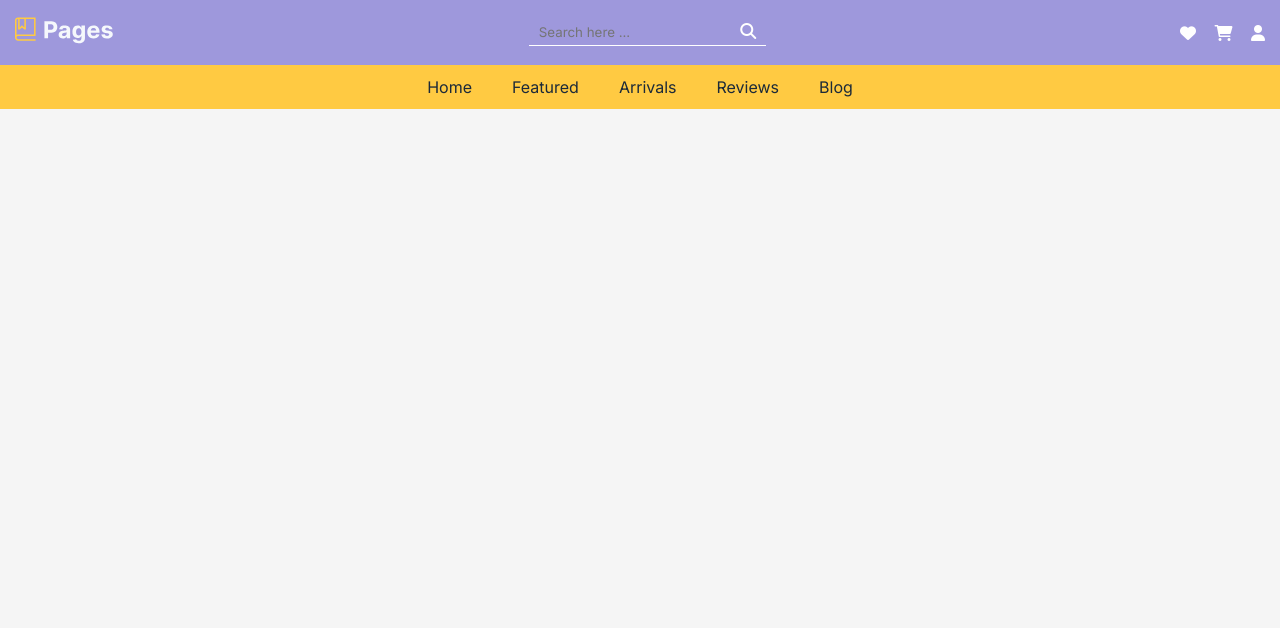
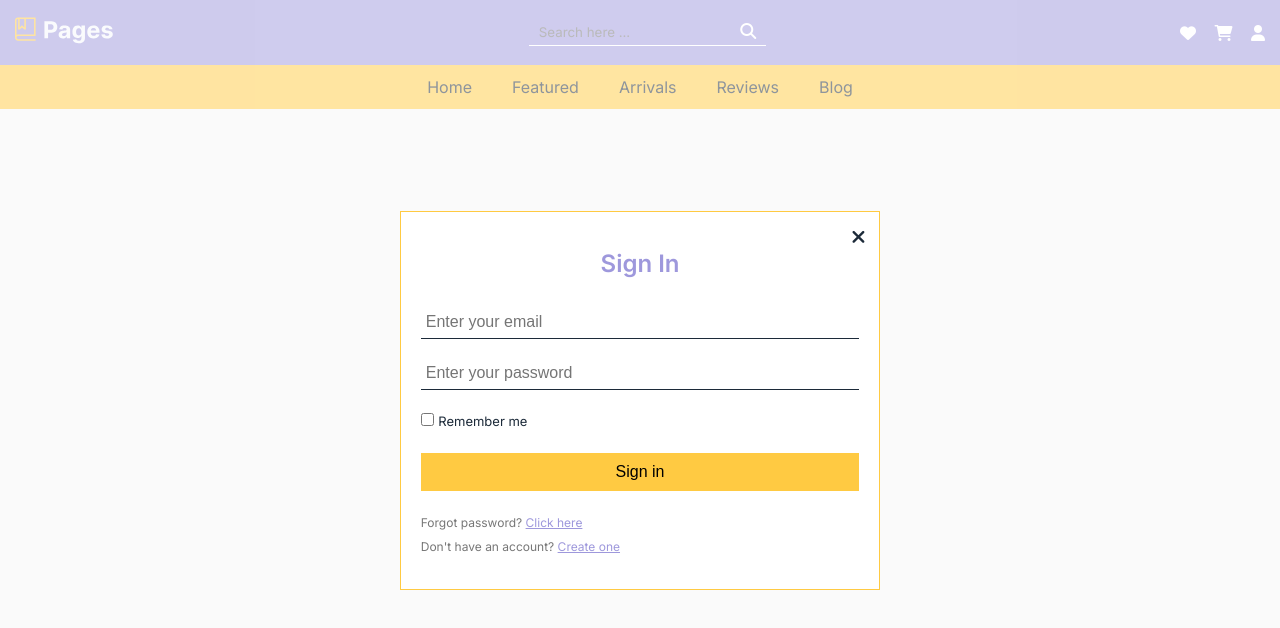
Before and after one commit to lenaratushna/bookstore-website, a plain HTML site: page index.html in a window 1280 px wide. Both pictures are taken after a click on the element 1258 px from the left and 32 px from the top of the page. Drawn offline with Linux system fonts and the light colour scheme.

Commit message:
Created login form

```diff
--- a/css/style.css
+++ b/css/style.css
@@ -74,6 +74,19 @@ body {
 	max-width: 1330px;
 	margin: 0 auto;
 	padding: 0 15px;
+}
+
+.btn {
+    display: inline-block;
+    padding: 10px 20px;
+    font-size: 16px;
+    background-color: #FFCA42;
+    cursor: pointer;
+    transition: all .3s linear;
+}
+
+.btn:hover {
+    background-color:#FF8FE6;
 }
 
 .header {
@@ -243,3 +256,75 @@ body {
         width: 200px;
     }
 }
+
+.login {
+    position: fixed;
+    top: 0;
+    right: -115%;
+    background: rgba(255, 255, 255, 0.5);
+    width: 100%;
+    height: 100%;
+    display: flex;
+    align-items: center;
+    justify-content: center;
+    z-index: 1000;
+    transition: all 0.5s ease-in-out;
+}
+
+.login.active {
+    right: 0;
+}
+
+.login__form {
+    position: relative;
+    background-color: #fff;
+    padding: 40px 20px 30px;
+    border: 1px solid #FFCA42;
+}
+
+.login__form-title {
+    color: #9E98DC;
+    font-size: 24px;
+    font-weight: 600;
+    text-align: center;
+    margin-bottom: 30px;
+}
+
+.login__form-input {
+    width: 100%;
+    padding: 7px 5px;
+    border-bottom: 1px solid #1C2A39;
+    margin-bottom: 18px;
+    font-size: 16px;
+}
+
+.login__form-checkbox {
+    margin-bottom: 20px;
+}
+
+.login__form-label {
+    font-size: 13px;
+}
+
+.login__form-btn {
+    width: 100%;
+    margin-bottom: 20px;
+}
+
+.login__form-text {
+    font-size: 12px;
+    color: #777;
+}
+
+.login__form-link {
+    color: #9E98DC;
+    text-decoration: underline;
+}
+
+.login__form-close {
+    position: absolute;
+    top: 15px;
+    right: 15px;
+    cursor: pointer;
+    font-size: 19px;
+}
--- a/index.html
+++ b/index.html
@@ -12,10 +12,7 @@
 			crossorigin="anonymous"
 			referrerpolicy="no-referrer"
 		/>
-		<link
-			href="https://fonts.googleapis.com/css2?family=Inter&display=swap"
-			rel="stylesheet"
-		/>
+		<link href="https://fonts.googleapis.com/css2?family=Inter:wght@400;600&display=swap" rel="stylesheet">
 		<link rel="stylesheet" href="css/style.css" />
 	</head>
 	<body>
@@ -92,7 +89,23 @@
             </ul>
         </nav>
 
-
+        <div class="login">
+            <div class="container">
+                <form class="login__form">
+                    <div id="close-login-btn" class="login__form-close fas fa-times"></div>
+                    <h3 class="login__form-title">Sign In</h3>
+                    <input class="login__form-input" type="email" placeholder="Enter your email">
+                    <input class="login__form-input" type="password" placeholder="Enter your password">
+                    <div class="login__form-checkbox">
+                        <input type="checkbox" id="remember-me">
+                        <label class="login__form-label" for="remember-me">Remember me</label>
+                    </div>
+                    <input class="login__form-btn btn" type="submit" value="Sign in">
+                    <p class="login__form-text">Forgot password? <a  class="login__form-link" href="#!">Click here</a></p>
+                    <p class="login__form-text">Don't have an account? <a  class="login__form-link" href="#!">Create one</a></p>
+                </form>
+            </div>
+        </div>
 
 		<script src="js/script.js"></script>
 	</body>
--- a/js/script.js
+++ b/js/script.js
@@ -14,3 +14,24 @@ const searchForm = document.querySelector('.header__search-form ');
 searchBtn.addEventListener('click', () => {
     searchForm.classList.toggle('active');
 });
+
+const loginWindow = document.querySelector('.login');
+const loginForm = document.querySelector('.login__form');
+const loginBtn = document.querySelector('#login-btn');
+const loginClose = document.querySelector('#close-login-btn');
+
+loginBtn.addEventListener('click', () => {
+    loginWindow.classList.add('active');
+});
+
+loginClose.addEventListener('click', () => {
+    loginWindow.classList.remove('active');
+});
+
+loginWindow.addEventListener('click', () => {
+    loginWindow.classList.remove('active');
+});
+
+loginForm.addEventListener('click', (e) => {
+    e.stopPropagation();
+});
```
